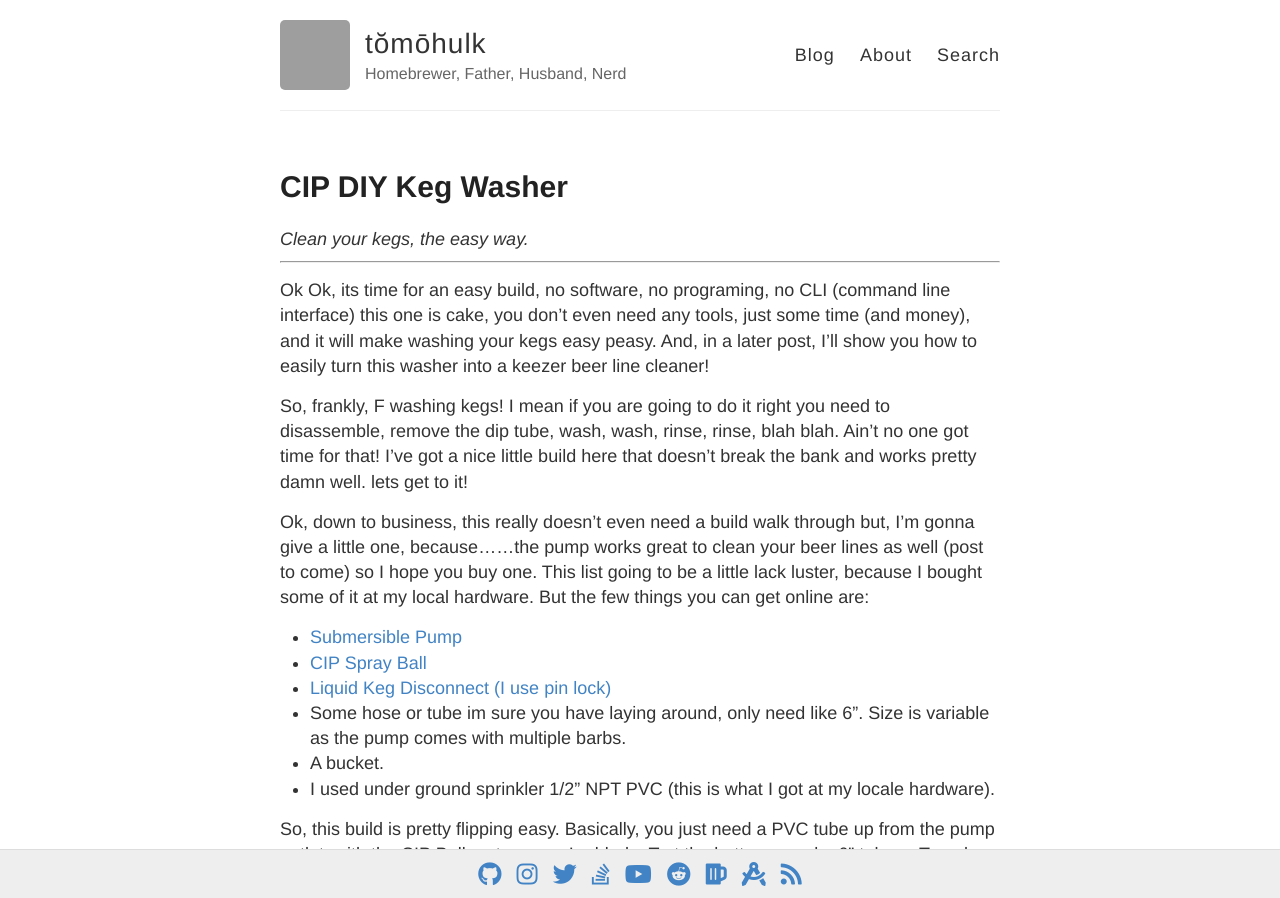
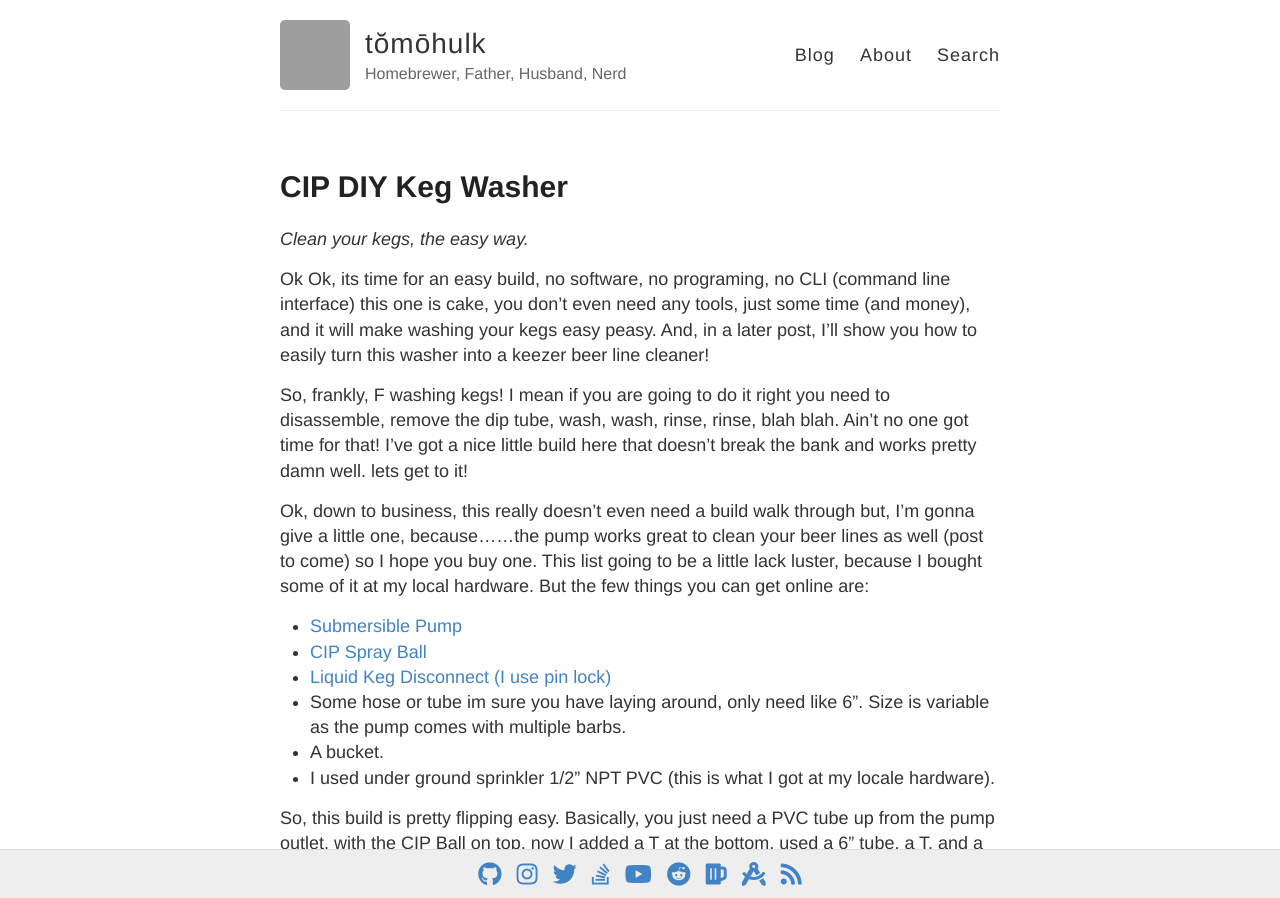
Before and after one commit to gudwort/gudwort.github.io, a Jekyll site: the page built from _posts/2019-05-07-cip-diy-keg-washer.md, in a window 1280 px wide. Shown: the top 898 px of the page. Built offline with Jekyll 4.4.1, drawn with Linux system fonts in a browser that asks for light colours; nearby versions of some CDN libraries; comment, search, counter and statistics services are not loaded; grey boxes are pictures that could not be loaded.

Commit message:
Standardizing layouts.

```diff
--- a/_layouts/post.html
+++ b/_layouts/post.html
@@ -3,10 +3,10 @@
 ---
 
 <article class="post">
-  <h1>{{ page.title }}</h1><i>{{ page.description }}</i>
-  <hr/>
+  <h1>{{ page.title }}</h1>
 
   <div class="entry">
+    <i>{{ page.description }}</i>
     {{ content }}
   </div>
 
```
